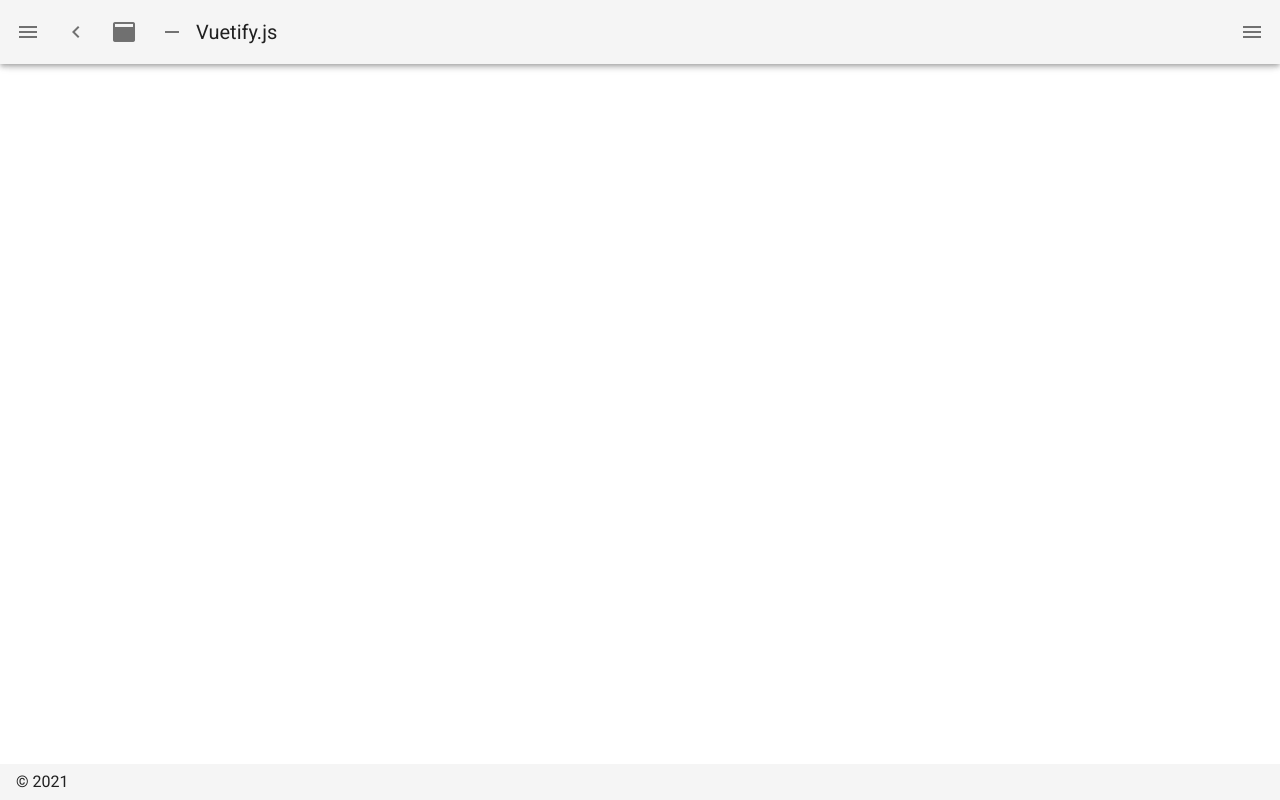
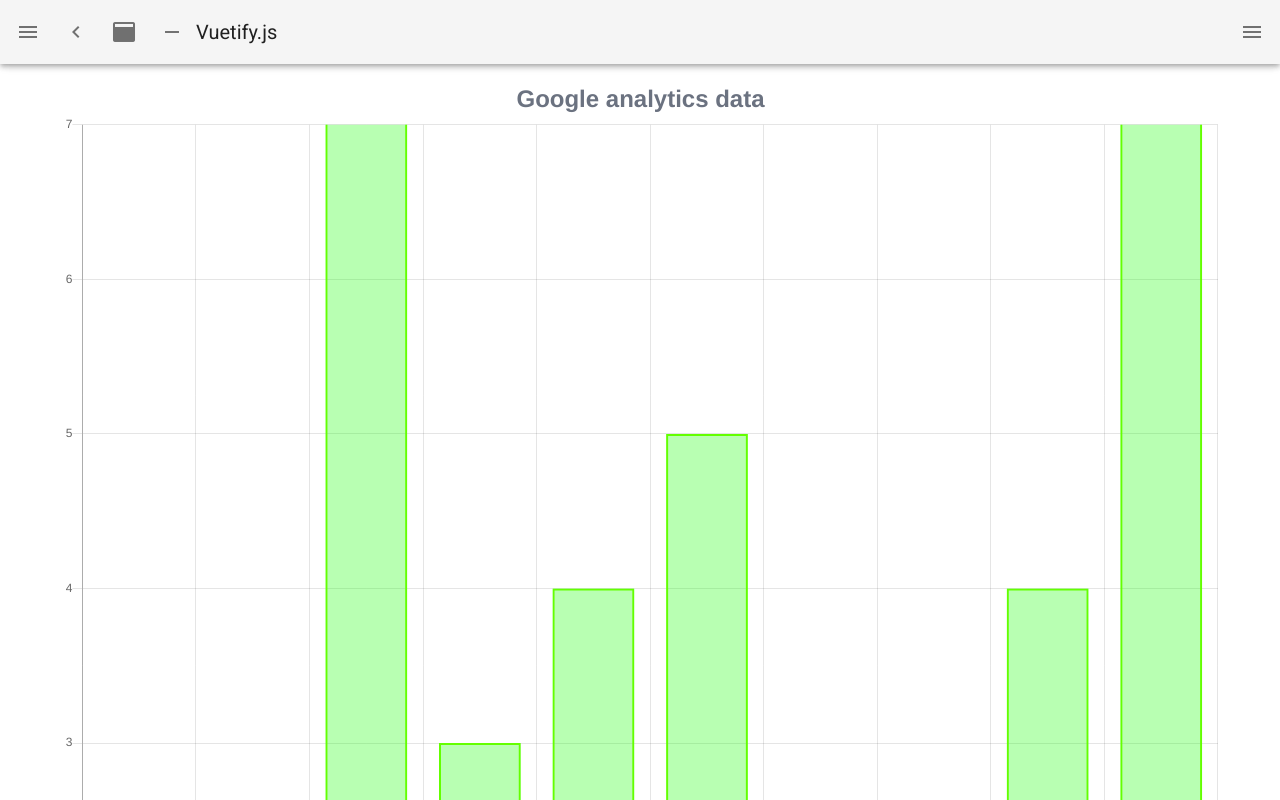
Before and after one commit to nonjosh/nuxt-vuetify-dev, a Nuxt app: page /chart in a window 1280 px wide. Before the commit this address had no page. Shown: the top 800 px of the page. Built offline with nearby package versions, Linux system fonts and the light colour scheme.

Commit message:
add chartjs example

```diff
--- /dev/null
+++ b/components/BarChart.vue
@@ -0,0 +1,11 @@
+<script>
+import { Bar } from "vue-chartjs";
+
+export default {
+  extends: Bar,
+  props: ["data", "options"],
+  mounted() {
+    this.renderChart(this.data, this.options);
+  },
+};
+</script>
--- a/layouts/default.vue
+++ b/layouts/default.vue
@@ -122,6 +122,11 @@ export default {
           to: '/leaflet2'
         },
         {
+          icon: 'mdi-scatter-plot',
+          title: 'chartjs',
+          to: '/chart'
+        },
+        {
           icon: 'mdi-link',
           title: 'two way binding',
           to: '/binding'
--- a/package.json
+++ b/package.json
@@ -10,9 +10,11 @@
     "test": "jest"
   },
   "dependencies": {
+    "chart.js": "2.9.4",
     "core-js": "^3.15.1",
     "leaflet": "^1.7.1",
     "nuxt": "^2.15.7",
+    "vue-chartjs": "3.5.1",
     "vue2-leaflet": "^2.7.1",
     "vuetify": "^2.5.5"
   },
--- /dev/null
+++ b/pages/chart.vue
@@ -0,0 +1,106 @@
+<template>
+  <section>
+    <div class="chart">
+      <BarChart :data="barChartData" :options="barChartOptions" :height="400" />
+    </div>
+  </section>
+</template>
+
+<script>
+import BarChart from "~/components/BarChart.vue";
+export default {
+  components: { BarChart },
+  data() {
+    return {
+      barChartData: {
+        labels: [
+          "2019-06",
+          "2019-07",
+          "2019-08",
+          "2019-09",
+          "2019-10",
+          "2019-11",
+          "2019-12",
+          "2020-01",
+          "2020-02",
+          "2020-03",
+        ],
+        datasets: [
+          {
+            label: "Visualizaciones",
+            data: [2, 1, 16, 3, 4, 5, 0, 0, 4, 12, 2],
+            backgroundColor: "rgba(20, 255, 0, 0.3)",
+            borderColor: "rgba(100, 255, 0, 1)",
+            borderWidth: 2,
+          },
+        ],
+      },
+      barChartOptions: {
+        responsive: true,
+        legend: {
+          display: false,
+        },
+        title: {
+          display: true,
+          text: "Google analytics data",
+          fontSize: 24,
+          fontColor: "#6b7280",
+        },
+        tooltips: {
+          backgroundColor: "#17BF62",
+        },
+        scales: {
+          xAxes: [
+            {
+              gridLines: {
+                display: true,
+              },
+            },
+          ],
+          yAxes: [
+            {
+              ticks: {
+                beginAtZero: true,
+                max: 7,
+                min: 0,
+                stepSize: 1,
+              },
+              gridLines: {
+                display: true,
+              },
+            },
+          ],
+        },
+      },
+    };
+  },
+};
+</script>
+
+<style scoped>
+.title {
+  font-family: "Quicksand", "Source Sans Pro", -apple-system, BlinkMacSystemFont,
+    "Segoe UI", Roboto, "Helvetica Neue", Arial, sans-serif;
+  display: block;
+  font-weight: 400;
+  font-size: 100px;
+  color: #2E495E;
+  letter-spacing: 1px;
+  font-size: 6em;
+}
+.green {
+  color: #00C48D;
+}
+
+.subtitle {
+  font-weight: 300;
+  font-size: 1em;
+  color: #2E495E;
+  word-spacing: 5px;
+  padding-bottom: 15px;
+}
+
+.links {
+  padding-top: 15px;
+}
+</style>
```
Also changed, not shown: 1 other file (tests, documents, lock files or other folders).
